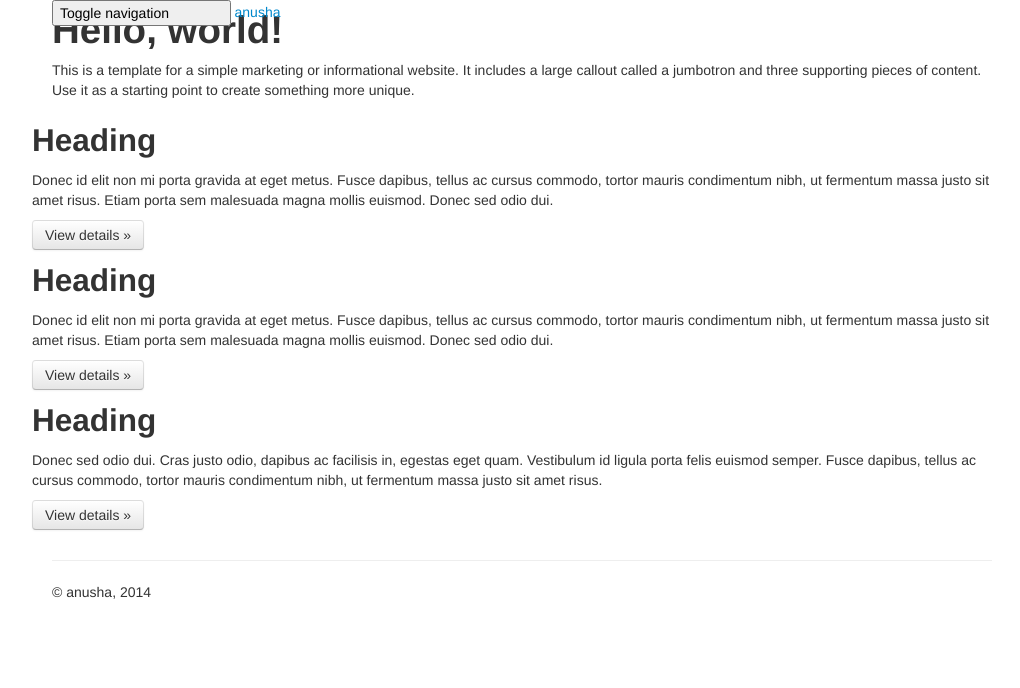
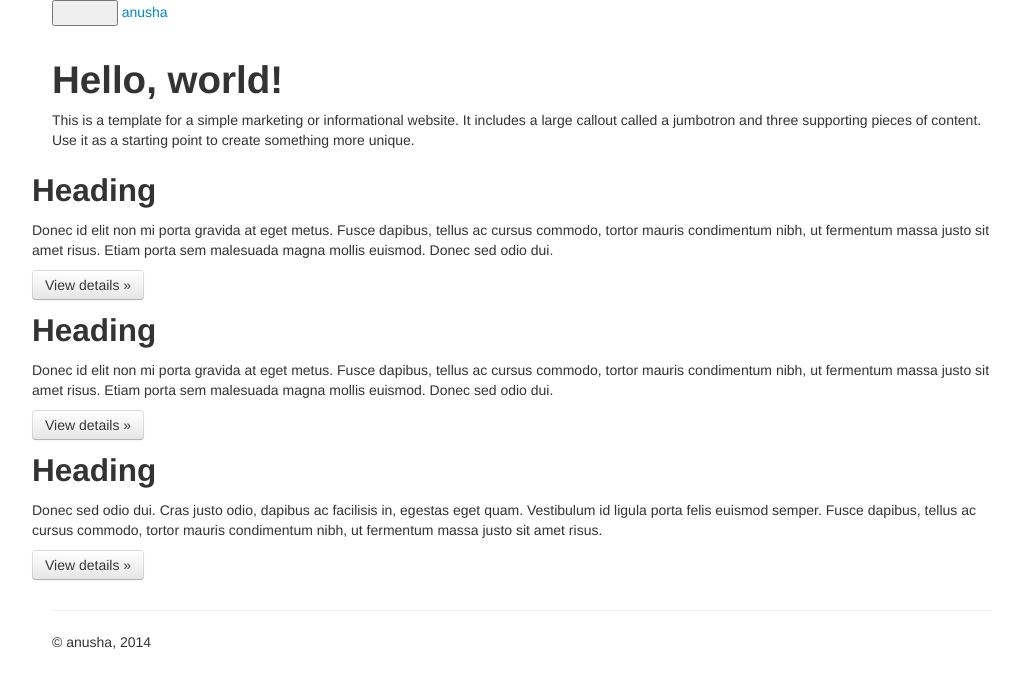
Before and after one commit to anusha-r/anusha-r.github.com, a Jekyll site: the page index.html, which Jekyll copies as it is, in a window 1280 px wide. Shown: the top 688 px of the page, without its empty margins (118-1138 px from the left). Built offline with Jekyll 4.4.1, drawn with Linux system fonts in a browser that asks for light colours; nearby versions of some CDN libraries; Markdown is read by kramdown in place of the engine named in the settings.

Commit message:
Update index.html

```diff
--- a/index.html
+++ b/index.html
@@ -7,7 +7,7 @@
     <meta name="viewport" content="width=device-width, initial-scale=1">
     <meta name="description" content="">
     <meta name="author" content="">
-    <link rel="shortcut icon" href="../../assets/ico/favicon.ico">
+   <!-- <link rel="shortcut icon" href="../../assets/ico/favicon.ico"> -->
 
     <title>AR</title>
 
@@ -15,7 +15,7 @@
     <link href="../css/bootstrap.css" rel="stylesheet">
 
     <!-- Custom styles for this template -->
-    <link href="jumbotron.css" rel="stylesheet">
+    <link href="../css/jumbotron.css" rel="stylesheet">
 
 
   </head>
@@ -26,7 +26,7 @@
       <div class="container">
         <div class="navbar-header">
           <button type="button" class="navbar-toggle" data-toggle="collapse" data-target=".navbar-collapse">
-            <span class="sr-only">Toggle navigation</span>
+           <!-- <span class="sr-only">Toggle navigation</span> -->
             <span class="icon-bar"></span>
             <span class="icon-bar"></span>
             <span class="icon-bar"></span>
```
